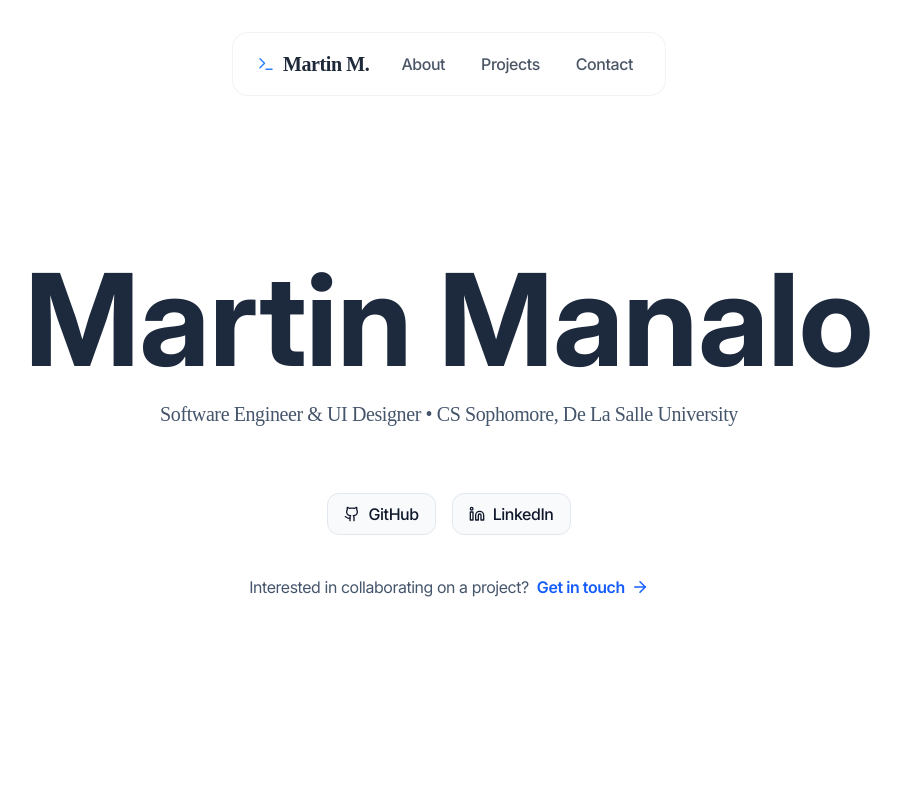
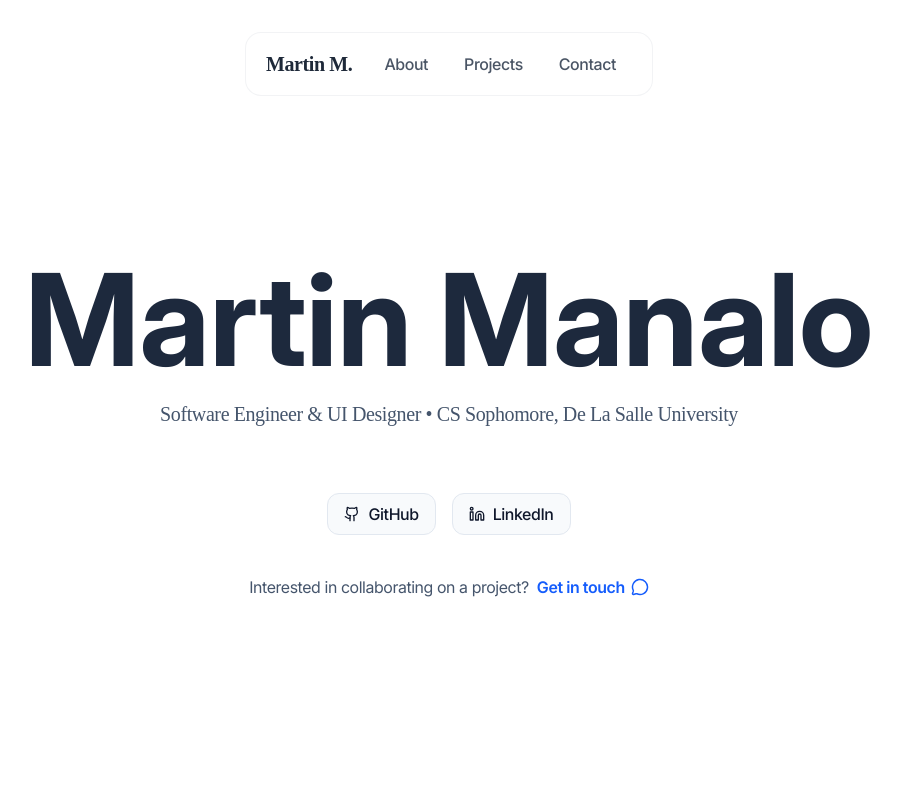
Before and after one commit to martinmnlx/portfolio, a React (Vite) app: page / in a window 1280 px wide. Shown: the top 800 px of the page, without its empty margins (191-1092 px from the left). Built offline with nearby package versions, Linux system fonts and the light colour scheme; a web font is replaced by a local one.

Commit message:
improved dropdown navbar

```diff
--- a/src/components/NavBar.jsx
+++ b/src/components/NavBar.jsx
@@ -1,5 +1,5 @@
 import { useState } from 'react';
-import { Menu, X, Terminal } from 'lucide-react';
+import { Menu, Minimize2 } from 'lucide-react';
 import { motion, AnimatePresence } from 'framer-motion';
 
 function NavBar() {
@@ -12,19 +12,20 @@ function NavBar() {
   ];
 
   return (
-    // We keep this relative so the absolute dropdown knows where to anchor
-    <nav className="sticky top-4 md:top-8 z-50 flex flex-col items-center w-full px-4">
+    <nav className="sticky top-4 md:top-8 z-50 flex justify-center w-full px-4">
+
+      {/* 2. The Relative Container: This is the anchor point for the overlap */}
+      <div className="relative flex flex-col items-center w-full max-w-fit md:min-w-[400px]">
 
         {/* Main Bar */}
         <div className="
           flex items-center justify-between
-        h-12 md:h-16 w-full max-w-fit md:min-w-[400px] gap-2 px-3 md:px-4
+          h-12 md:h-16 w-full gap-4 px-5
           border border-gray-200/50 rounded-2xl
-        bg-white/50 backdrop-blur-md relative z-50
+          bg-white/50 backdrop-blur-md z-50
         ">
-        <a href="#" className="flex items-center gap-2 font-mono text-gray-800 font-bold text-lg md:text-xl px-2">
-          <Terminal size={18} className="text-blue-500" />
-          <span>Martin M.</span>
+          <a href="#" className="font-mono text-gray-800 font-bold text-lg md:text-xl whitespace-nowrap">
+            Martin M.
           </a>
 
           {/* Desktop Links */}
@@ -40,16 +41,15 @@ function NavBar() {
             ))}
           </div>
 
-        {/* Toggle Button */}
           <button
             onClick={() => setIsOpen(!isOpen)}
-          className="md:hidden p-2 text-gray-600 hover:text-gray-900 transition-colors"
+            className="md:hidden text-gray-600 hover:text-gray-900"
           >
-          {isOpen ? <X size={20} /> : <Menu size={20} />}
+            {isOpen ? <Minimize2 size={16} /> : <Menu size={16} />}
           </button>
         </div>
 
-      {/* Mobile Dropdown - Now Absolutely Positioned */}
+        {/* 3. The Overlapping Menu: 'absolute' makes it float over content */}
         <AnimatePresence>
           {isOpen && (
             <motion.div
@@ -57,11 +57,11 @@ function NavBar() {
               animate={{ opacity: 1, y: 0 }}
               exit={{ opacity: 0, y: -10 }}
               className="
-              absolute top-[110%] left-1/2 -translate-x-1/2
-              md:hidden w-[calc(100%-2rem)] max-w-[300px]
+                absolute top-[calc(100%+0.5rem)] left-0 right-0
                 flex flex-col gap-1 p-2
                 border border-gray-200/50 rounded-2xl
-              bg-white/90 backdrop-blur-xl shadow-xl z-40
+                bg-white/80 backdrop-blur-xl shadow-xl z-40
+                md:hidden
               "
             >
               {navItems.map((item) => (
@@ -73,7 +73,7 @@ function NavBar() {
                     font-body font-medium text-gray-600
                     px-4 py-3 rounded-xl text-center
                     transition-all duration-200
-                  hover:bg-white hover:text-gray-800 hover:shadow-sm
+                    hover:bg-white hover:text-gray-800
                   "
                 >
                   {item.label}
@@ -82,6 +82,7 @@ function NavBar() {
             </motion.div>
           )}
         </AnimatePresence>
+      </div>
     </nav>
   );
 }
--- a/src/components/main/HeroSection.jsx
+++ b/src/components/main/HeroSection.jsx
@@ -1,4 +1,4 @@
-import { Github, Linkedin, ArrowRight } from 'lucide-react';
+import { Github, Linkedin, MessageCircle } from 'lucide-react';
 import { motion } from 'framer-motion';
 
 function HeroSection({ id }) {
@@ -82,7 +82,7 @@ function HeroSection({ id }) {
           href="#contact"
           className='flex items-center gap-1.5 text-blue-600 font-semibold hover:gap-3 transition-all duration-300'
         >
-          Get in touch <ArrowRight size={18} />
+          Get in touch <MessageCircle size={18} />
         </a>
       </motion.div>
 
```
Lines whose indentation alone changed are shown as unchanged.
